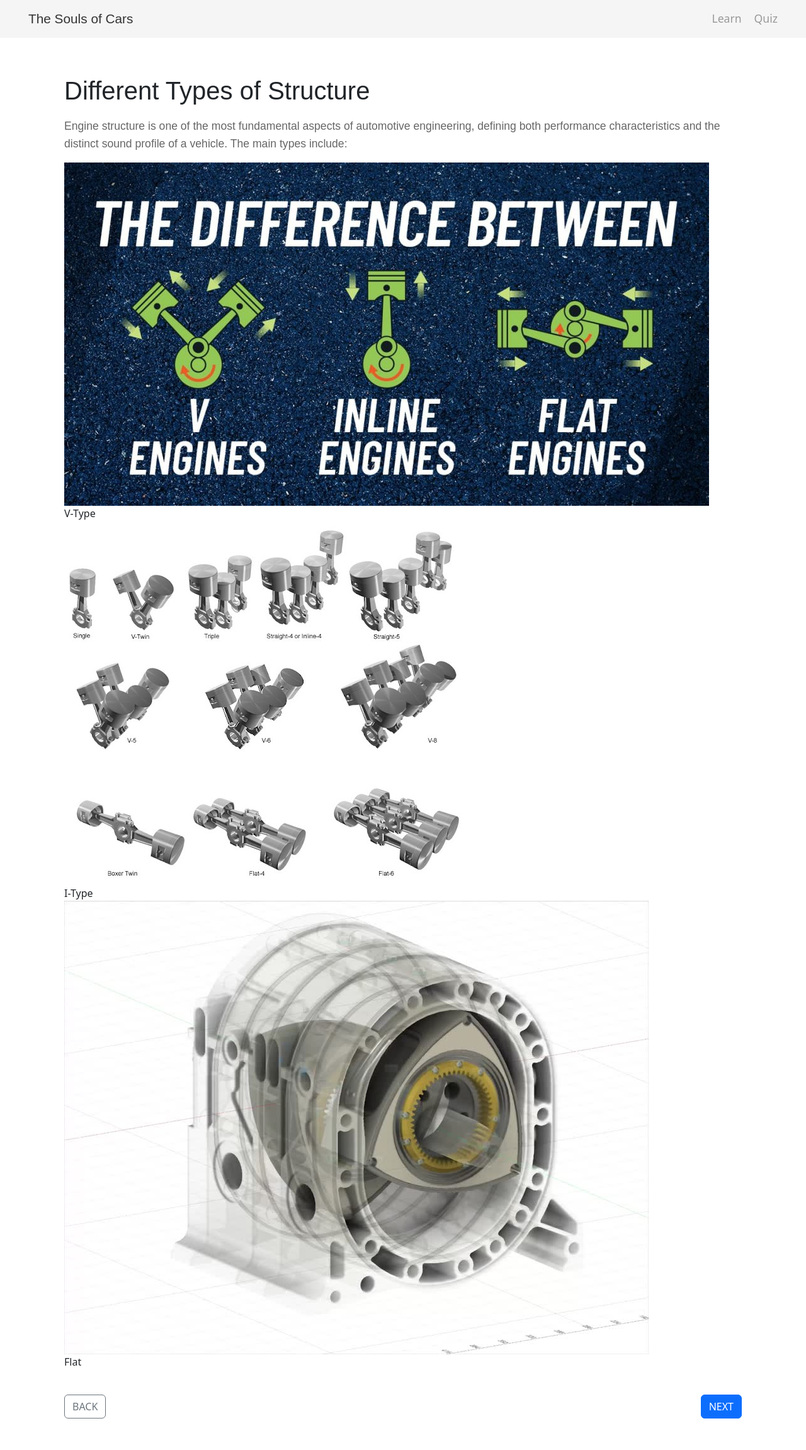
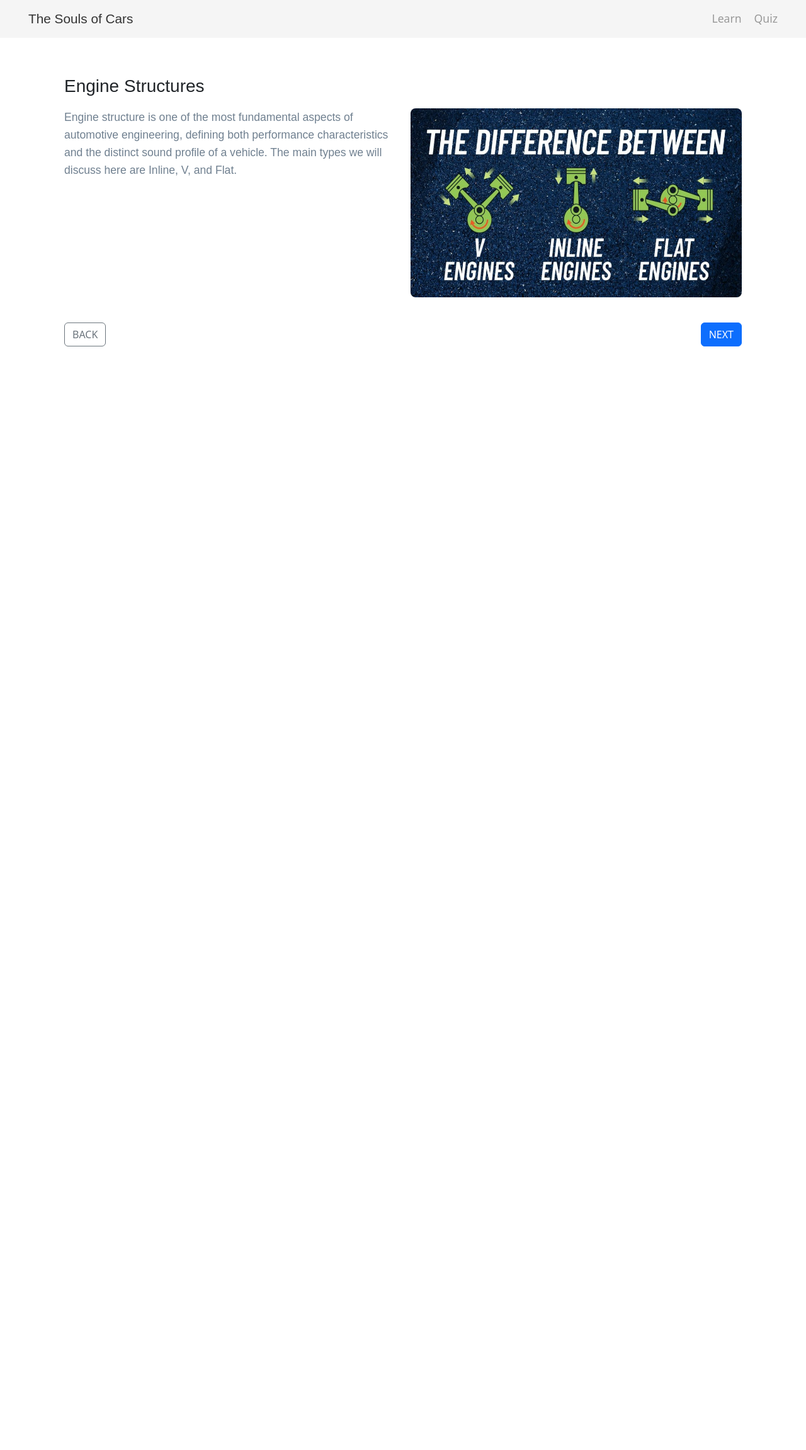
Before and after one commit to PaulKearns/Car-Engines-Tutorial, a Flask app: page /learn/1 in a window 1280 px wide. Shown: the whole page at 63% size. After the commit the page ends 550 px from the top, so only its background shows below. Run offline with Flask 3, Linux system fonts and the light colour scheme.

Commit message:
formatted learn pages row/col wise. added local images of flat6 and v8. added/adjusted styles for learn pages. added/edited learn data. defined encoding for read-in of json

```diff
--- a/data.json
+++ b/data.json
@@ -2,16 +2,78 @@
   "lessons": [
     {
       "id": 1,
-      "title": "Different Types of Structure",
-      "content": "Engine structure is one of the most fundamental aspects of automotive engineering, defining both performance characteristics and the distinct sound profile of a vehicle. The main types include:",
+      "title": "Engine Structures",
+      "content": "Engine structure is one of the most fundamental aspects of automotive engineering, defining both performance characteristics and the distinct sound profile of a vehicle. The main types we will discuss here are Inline, V, and Flat.",
       "images": [
-        "/static/images/engine_types.jpg",
-        "/static/images/pistons_layout.jpg",
-        "/static/images/rotary_engine.jpg"
+        "/static/images/engine_types.jpg"
       ]
     },
+
     {
       "id": 2,
+      "title": "Inline Engines",
+      "content": "",
+      "points": [
+        {
+          "title": "Compact",
+          "description": "Inline engines are easier and cheaper to manufacture and maintain with their components aligned in one row. These engines also fit well in compact cars"
+        },
+        {
+          "title": "Naturally Balanced",
+          "description": "Inline-6 engines are naturally balanced and run very smoothly."
+        },
+        {
+          "title": "Handling",
+          "description": "They are lighter and more fuel-efficent due to having fewer moving parts."
+        }
+      ],
+      "images": ["/static/images/inline_six.jpg"]
+    },
+
+    {
+      "id": 3,
+      "title": "V Engines",
+      "content": "",
+      "points": [
+        {
+          "title": "Compact",
+          "description": "V engines have a shorter length than inline engines, so they fit in more vehicles, like those with limited engine bay space"
+        },
+        {
+          "title": "Naturally Balanced",
+          "description": "V8’s and V12’s are are naturally balanced by overlapping power strokes and symmetrical design, reducing vibrations"
+        },
+        {
+          "title": "Handling",
+          "description": "The engine sits lower in the vehicle, improving center of gravity and handling"
+        }
+      ],
+      "images": ["/static/images/v8.jpg"]
+    },
+
+    {
+      "id": 4,
+      "title": "Flat Engines",
+      "content": "",
+      "points": [
+        {
+          "title": "Compact",
+          "description": "V engines have a shorter length than inline engines, so they fit in more vehicles, like those with limited engine bay space"
+        },
+        {
+          "title": "Naturally Balanced",
+          "description": "V8’s and V12’s are are naturally balanced by overlapping power strokes and symmetrical design, reducing vibrations"
+        },
+        {
+          "title": "Handling",
+          "description": "The engine sits lower in the vehicle, improving center of gravity and handling"
+        }
+      ],
+      "images": ["/static/images/flat6.jpg"]
+    },
+
+    {
+      "id": 5,
       "title": "How a Cat-Back Exhaust Affects Sound",
       "content": "A cat-back exhaust system refers to the portion of the exhaust system from the catalytic converter to the exhaust tips. It plays a crucial role in determining your car's sound profile.",
       "points": [
@@ -36,30 +98,10 @@
         "/static/images/cat_back.jpg"
       ]
     },
+
     {
-      "id": 3,
-      "title": "V Engines",
-      "content": "",
-      "points": [
-        {
-          "title": "Compact",
-          "description": "V engines have a shorter length than inline engines, so they fit in more vehicles, like those with limited engine bay space"
-        },
-        {
-          "title": "Naturally Balanced",
-          "description": "V8’s and V12’s are are naturally balanced by overlapping power strokes and symmetrical design, reducing vibrations"
-        },
-        {
-          "title": "Handling",
-          "description": "The engine sits lower in the vehicle, improving center of gravity and handling"
-        }
-      ],
-      "images": [
-        "https://tenor.com/en-GB/view/v-engine-gif-24870818"
-      ]
-    },
-    {
-      "id": 4,
+      "id": 6,
+      "title": "",
       "content": "The number of cells in the catalytic converter has a significant impact on the exhaust sound.",
       "points": [
         {
--- a/server.py
+++ b/server.py
@@ -8,8 +8,9 @@ app.secret_key = 'your_secret_key'  # Required for session
 
 # Load data from JSON file
 def load_data():
-    with open('data.json', 'r') as f:
+    with open('data.json', encoding='utf-8') as f:
         return json.load(f)
+
 
 # Routes
 @app.route('/')
--- a/static/css/style.css
+++ b/static/css/style.css
@@ -117,7 +117,7 @@ p {
     font-family: sans-serif; /*'Microsoft YaHei UI Light', 'Microsoft YaHei UI'*/
     font-size: 1.1rem;
     line-height: 1.6;
-    color: #666666;
+    color: var(--text-gray)
 }
 
 /* Button styles */
@@ -320,3 +320,12 @@ p {
     color: var(--text-gray);
     width: 120px;
 }
+
+/* Learn Page */
+.gallery-item .img-size {
+  width: 40%;
+  height: 300px;
+  object-fit: fill;
+  object-position: top;
+  border-radius: 8px;
+}
--- a/templates/learn.html
+++ b/templates/learn.html
@@ -2,35 +2,39 @@
 
 {% block content %}
 <div class="lesson-content">
-    <h1>{{ lesson.title }}</h1>
+    <h3>{{ lesson.title }}</h3>
 
-    <p>{{ lesson.content }}</p>
+    <div class="row">
+        <div class="col-6">
+            <p>{{ lesson.content }}</p>
 
-    {% if lesson.images %}
-    <div class="image-gallery">
-        {% for image in lesson.images %}
-        <div class="gallery-item">
-            <img src="{{ image }}" alt="Lesson image" class="img-fluid">
-            {% if loop.index == 1 %}
-                <div class="gallery-caption">V-Type</div>
-            {% elif loop.index == 2 %}
-                <div class="gallery-caption">I-Type</div>
-            {% elif loop.index == 3 %}
-                <div class="gallery-caption">Flat</div>
+            {% if lesson.points %}
+            <div class="lesson-points">
+                {% for point in lesson.points %}
+                    {% if point.title is defined and point.description is defined %}
+                    <h4>{{ point.title }}</h4>
+                    <p>{{ point.description }}</p>
+                    {% else %}
+                        <p>{{ point }}</p>
+                    {% endif %}
+                {% endfor %}
+            </div>
             {% endif %}
         </div>
-        {% endfor %}
+
+        <div class="col-6">
+            {% if lesson.images %}
+                {% for image in lesson.images %}
+                    <img src="{{ image }}" alt="Lesson image" class="gallery-item img-size" />
+                {% endfor %}
+            {% endif %}
+        </div>
+
+
+
     </div>
-    {% endif %}
 
-    {% if lesson.points %}
-    <div class="lesson-points">
-        {% for point in lesson.points %}
-            <h4>{{ point.title }}</h4>
-            <p>{{ point.description }}</p>
-        {% endfor %}
-    </div>
-    {% endif %}
+
 
     <div class="nav-buttons">
         <a href="{{ url_for('home') }}" class="btn btn-outline-secondary">Back</a>
```
Also changed, not shown: static/images/flat6.jpg (added), static/images/v8.jpg (added).
